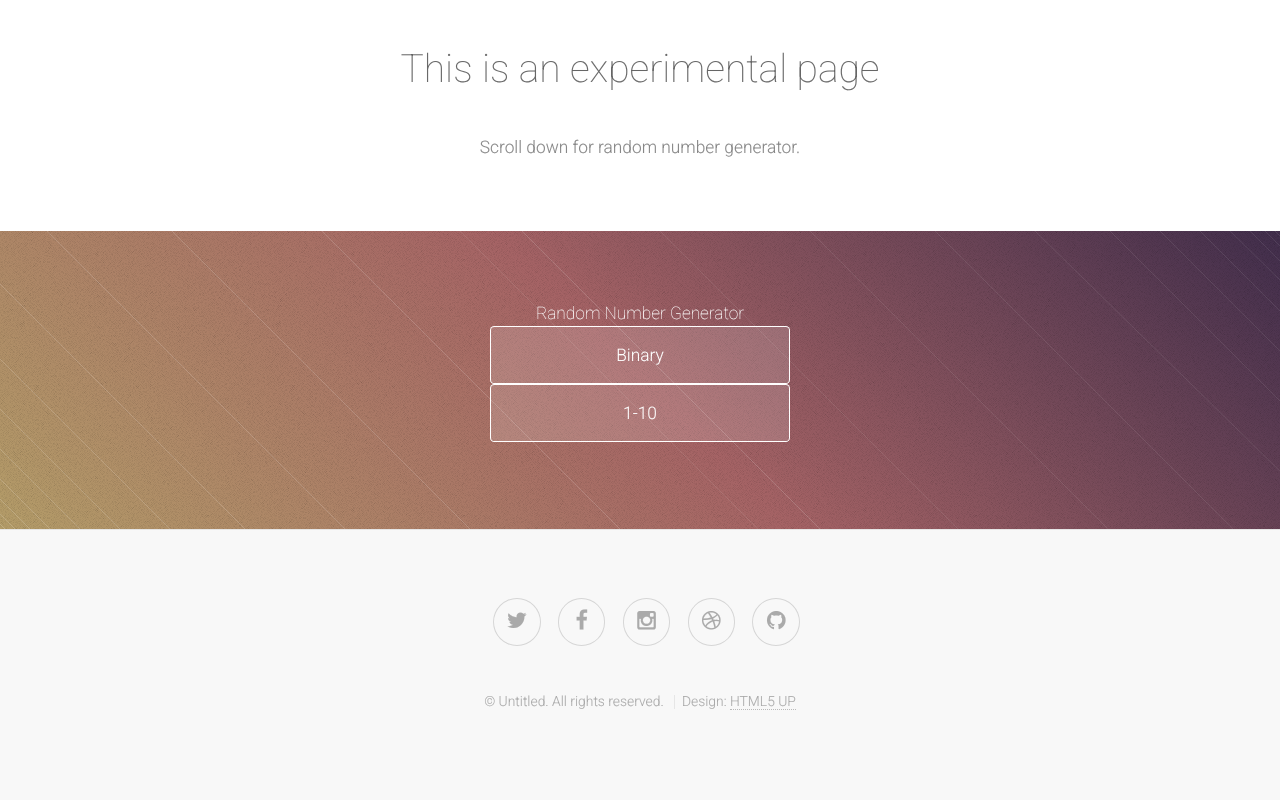
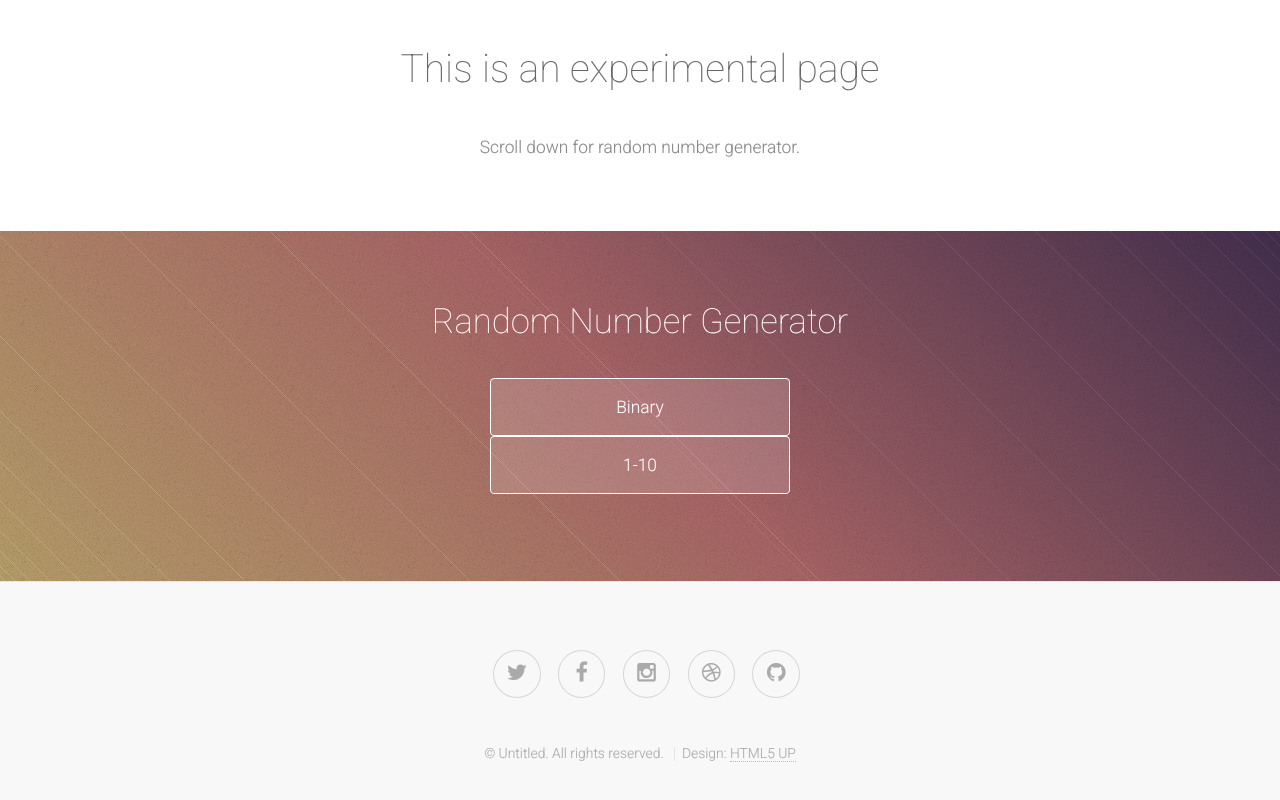
Before and after one commit to anutakki/personal-website, a plain HTML site: page html5up-tessellate/index.html in a window 1280 px wide. Shown: the part 1066-1866 px from the top of the page. Drawn offline with nearby package versions, Linux system fonts and the light colour scheme.

Commit message:
Formatted random number generator

```diff
--- a/html5up-tessellate/css/style.css
+++ b/html5up-tessellate/css/style.css
@@ -837,6 +837,12 @@
 				line-height: 1.25em;
 				margin-bottom: 0.4em;
 			}
+			#randomGenerator h1
+			{
+				font-size: 2em;
+				line-height: 1.25em;
+				margin-bottom: 0;
+			}
 
 			#header header h2
 			{
--- a/html5up-tessellate/index.html
+++ b/html5up-tessellate/index.html
@@ -117,6 +117,7 @@
 
         <header id="randomGenerator" class="content dark style1">
             <h1>Random Number Generator</h1>
+            <p></p>
             <ul class="random">
                 <li id="generator" class="button center">
                     <h1>Tap</h1>
```
